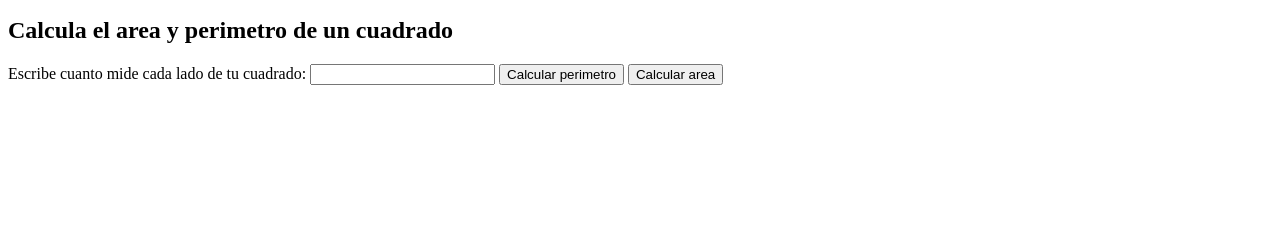
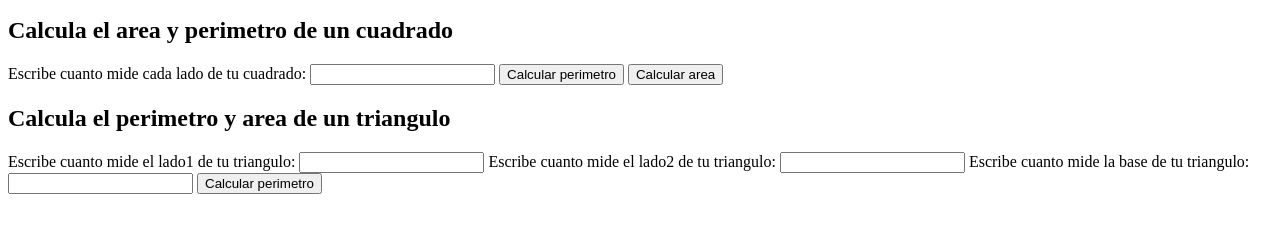
Before and after one commit to GabrielaPatriciaRodriguez/figurasGeometricas, a plain HTML site: page index.html in a window 1280 px wide. Shown: the part 101-334 px from the top of the page. Drawn offline with Linux system fonts and the light colour scheme.

Commit message:
triangulo

```diff
--- a/index.html
+++ b/index.html
@@ -21,6 +21,19 @@
         </form>
     </section>
 
-  <script src="./figuras.js"></script>
+    <section>
+        <h2>Calcula el perimetro y area de un triangulo</h2>
+        <form>
+            <label for="inputLadoATriangulo">Escribe cuanto mide el lado1 de tu triangulo: </label>
+            <input id="inputLadoATriangulo" type="number"/>
+            <label for="inputLadoBTriangulo">Escribe cuanto mide el lado2 de tu triangulo: </label>
+            <input id="inputLadoBTriangulo" type="number"/>
+            <label for="inputBaseTriangulo">Escribe cuanto mide la base de tu triangulo: </label>
+            <input id="inputBaseTriangulo" type="number"/>
+            <button type="button" onclick="calcularPerimetroTriangulo()">Calcular perimetro</button>
+        </form>
+    </section>
+
+  <script src="./js/figuras.js"></script>
 </body>
 </html>
--- a/figuras.js
+++ b/js/figuras.js
@@ -56,10 +56,24 @@ function calcularPerimetroCuadrado(){
     const input = document.getElementById("inputCuadrado");
     const value = input.value;
     const perimetro = perimetroCuadrado(value);
+    alert(perimetro);
+}
+
+
+function calcularAreaCuadrado(){
+    const input = document.getElementById("inputCuadrado");
+    const value = input.value;
+    const area = areaCuadrado(value);
+    alert(area);
+}
+
+function calcularPerimetroTriangulo(){
+    const inputLadoA = document.getElementById("inputLadoATriangulo");
+    const valueLadoA = inputLadoA.value;
+    const inputLadoB = document.getElementById("inputLadoBTriangulo");
+    const valueLadoB = inputLadoB.value;
+    const inputBase = document.getElementById("inputBaseTriangulo");
+    const valueBase = inputBase.value;
+    const perimetro = perimetroTriangulo(valueLadoA, valueLadoB, valueBase);
     console.log(perimetro);
 }
-console.log(calcularPerimetroCuadrado());
-
-function calcularPerimetroCuadrado(){
-
-}
```
